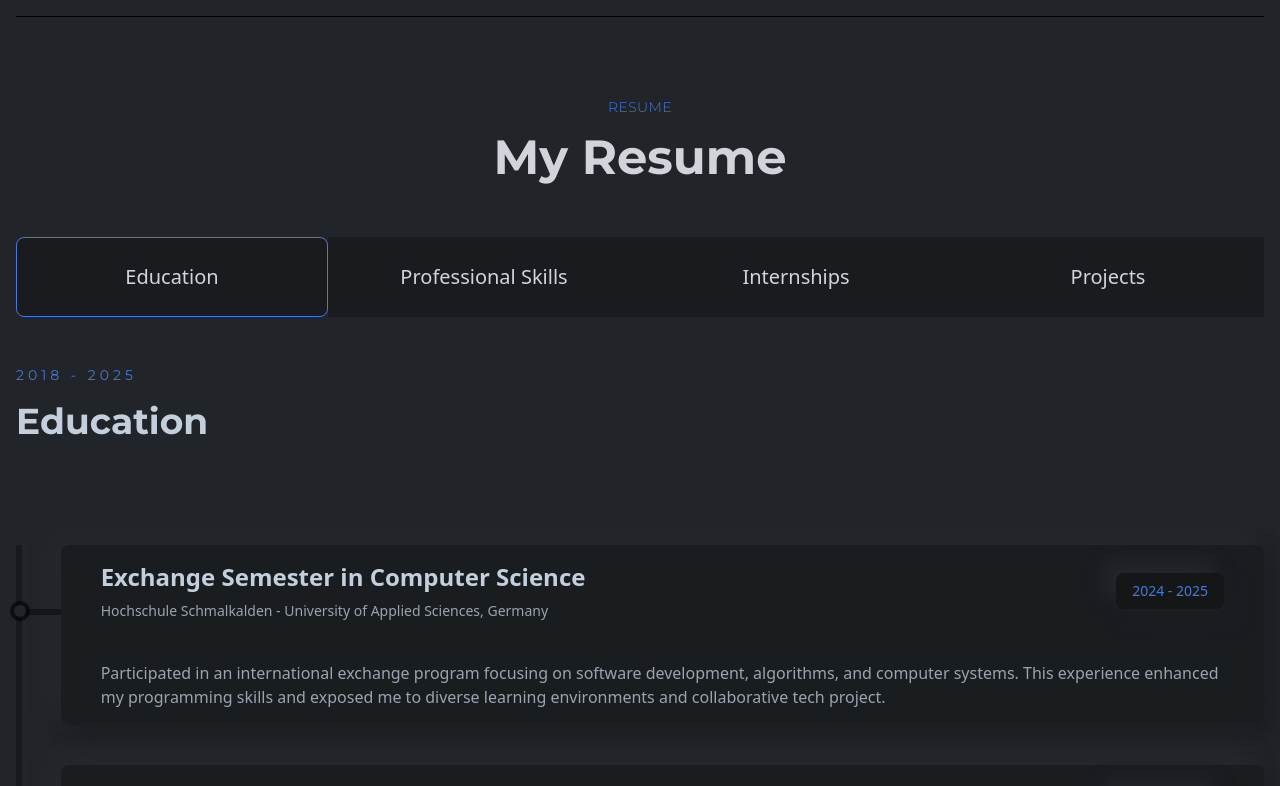
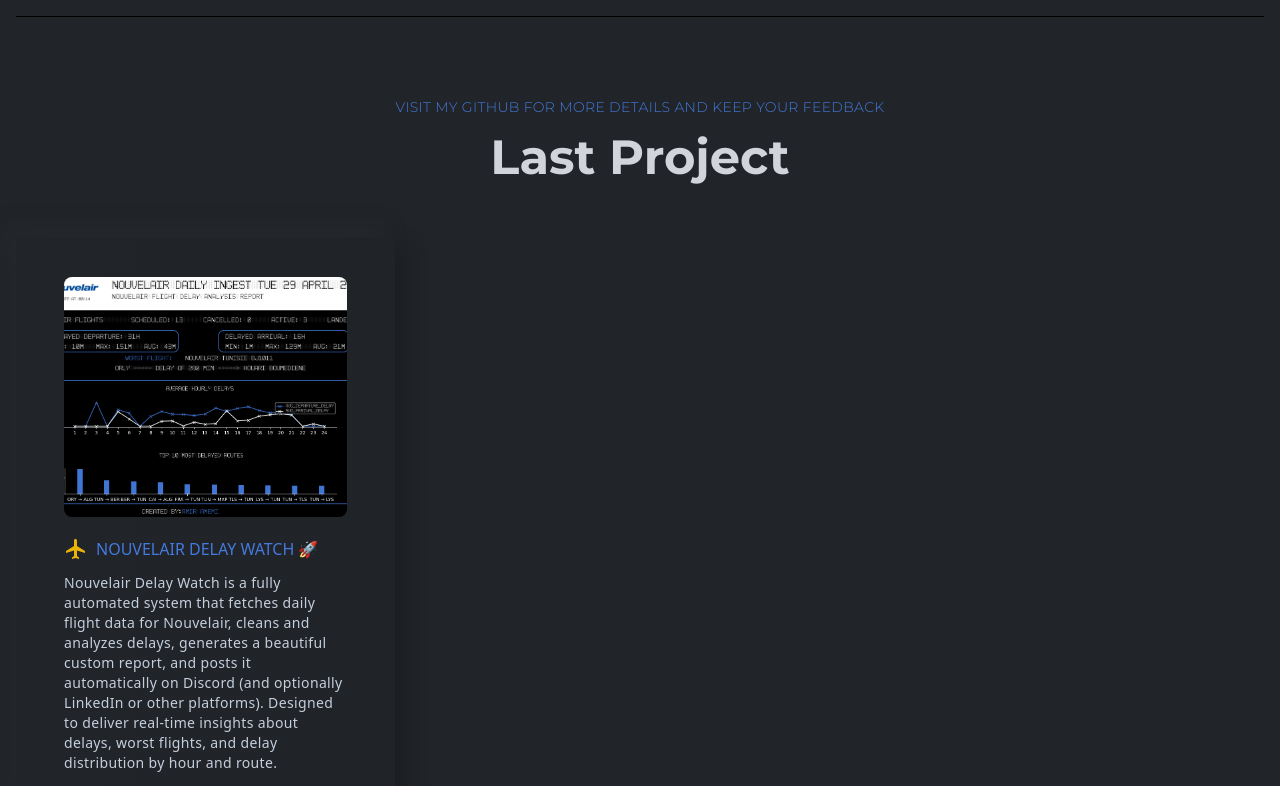
Before and after one commit to AmirAmemi/Portfolio, a React (Create React App) app: page / in a window 1280 px wide. Shown: the part 880-1666 px from the top of the page. Built offline with nearby package versions, Linux system fonts and the light colour scheme.

Commit message:
add new project

```diff
--- a/src/App.js
+++ b/src/App.js
@@ -5,7 +5,7 @@
 import Footer from "./components/footer/Footer";
 import FooterBottom from "./components/footer/FooterBottom";
 import Navbar from "./components/navbar/Navbar";
-// import Projects from "./components/projects/Projects";
+import Projects from "./components/projects/Projects";
 import Resume from "./components/resume/Resume";
 import Testimonial from "./components/tesimonial/Testimonial";
 
@@ -16,7 +16,7 @@
       <div className="max-w-screen-xl mx-auto">
         <Banner />
         {/* <Features /> */}
-        {/* <Projects /> */}
+        <Projects />
         <Resume />
         <Testimonial />
         <Contact />
--- a/src/assets/index.js
+++ b/src/assets/index.js
@@ -52,8 +52,11 @@
 import PyttLogo from "./images/py3tts.png";
 import PostgreSQL from "./images/Postgresql.png";
 import ETL from "./images/ETL.png";
+import projectOne from "./images/ProjectOne.png"
+
 
 export {
+  projectOne,
   DEDATACAMP1,
   DSPYTHON,
   DEPYTHON,
--- a/src/components/projects/Projects.js
+++ b/src/components/projects/Projects.js
@@ -1,90 +1,37 @@
-// import React from 'react';
-// import Title from '../layouts/Title';
-// import ProjectsCard from './ProjectsCard';
-// import {
-//   projectOne,
-//   projectTwo,
-//   projectThree,
-//   projectFour,
-//   projectFive,
-//   projectSix,
-//   projectSeven,
-//   projectEight,
-//   projectNine
-// } from "../../assets/index"; // Make sure the path is correct
+import React from 'react';
+import Title from '../layouts/Title';
+import ProjectsCard from './ProjectsCard';
+import {
+  projectOne
+} from "../../assets/index"; // Make sure the path is correct
 
-// const Projects = () => {
-//   return (
-//     <section
-//       id="projects"
-//       className="w-full py-20 border-b-[1px] border-b-black"
-//     >
-//       <div className="flex justify-center items-center text-center">
-//         <Title
-//           title="VISIT MY PORTFOLIO AND KEEP YOUR FEEDBACK"
-//           des="Awards"
-//         />
-//       </div>
-//       <div className="grid grid-cols-1 md:grid-cols-2 xl:grid-cols-3 gap-6 xl:gap-14">
+const Projects = () => {
+  return (
+    <section
+      id="projects"
+      className="w-full py-20 border-b-[1px] border-b-black"
+    >
+      <div className="flex justify-center items-center text-center">
+        <Title
+          title="VISIT MY GITHUB FOR MORE DETAILS AND KEEP YOUR FEEDBACK"
+          des="Last Project"
+        />
+      </div>
+      <div className="grid grid-cols-1 md:grid-cols-2 xl:grid-cols-3 gap-6 xl:gap-14">
 
-//       <ProjectsCard
-//   title="1st Place - Promise Hackathon"
-//   des="Achieved first place in the Promise Hackathon, an event implemented by the American Embassy focusing on innovative problem-solving."
-//   src={projectTwo}
-//   place="1st"
-// />
-// <ProjectsCard
-//   title="1st Place - Best Entrepreneurial Project Idea"
-//   des="Awarded the first place for the best entrepreneurial project idea in my institute, demonstrating innovation and business acumen."
-//   src={projectOne}
-//   place="1st"
-// />
-// <ProjectsCard
-//   title="1st Place - Metaverse Hackathon"
-//   des="Secured first place in the Metaverse Hackathon organized by Hackathon Tunisia, showcasing excellence in virtual world development."
-//   src={projectThree}
-//   place="1st"
-// />
-// <ProjectsCard
-//   title="1st Place - DIP Hackathon"
-//   des="Won first place in the DIP Hackathon organized by Leaders International, recognizing outstanding project development and execution."
-//   src={projectFour}
-//   place="1st"
-// />
-// <ProjectsCard
-//   title="2nd Place - Hack4Justice"
-//   des="Runner-up in the Hack4Justice competition by HiiL Innovation Hub MENA, focusing on justice innovation solutions."
-//   src={projectFive}
-//   place="1st"
-// />
-// <ProjectsCard
-//   title="2nd Place - SN MENA Hackathon"
-//   des="Achieved second place in the SN MENA Hackathon organized by GIZ Tunisia and HackUp, demonstrating technical and collaborative skills."
-//   src={projectSix}
-//   place="1st"
-// />
-// <ProjectsCard
-//   title="Finalist - Ichmilni Race"
-//   des="Finalist in the Ichmilni Race by Tunisie Telecom and Enactus Tunisia, highlighting leadership and team collaboration skills."
-//   src={projectSeven}
-//   place="2nd"
-// />
-// <ProjectsCard
-//   title="Finalist - Tunisia IoT & AI Challenge"
-//   des="Finalist in the Tunisia IoT & AI Challenge held at NOVATION CITY, organized in collaboration with ARSII Association and Ecole Polytechnique de Sousse. Demonstrated innovative solutions in IoT and AI technologies."
-//   src={projectNine}
-//   place="2nd"
-// />
-// <ProjectsCard
-//   title="Finalist - Safran Race"
-//   des="Reached the finals in the Safran Race organized by Safran and Enactus Tunisia, focusing on innovative business solutions."
-//   src={projectEight}
-//   place="2nd"
-// />
 
-//       </div>
-//     </section>
-//   );
-// };
+<ProjectsCard
+  title="Nouvelair Delay Watch 🚀"
+  des="Nouvelair Delay Watch is a fully automated system that fetches daily flight data for Nouvelair, cleans and analyzes delays, generates a beautiful custom report, and posts it automatically on Discord (and optionally LinkedIn or other platforms).
+Designed to deliver real-time insights about delays, worst flights, and delay distribution by hour and route."
+  src={projectOne}
+  place="1st"
+/>
 
-// export default Projects;
+
+      </div>
+    </section>
+  );
+};
+
+export default Projects;
--- a/src/components/projects/ProjectsCard.js
+++ b/src/components/projects/ProjectsCard.js
@@ -1,44 +1,45 @@
-// import React from 'react';
-// import { FaTrophy, FaMedal, FaRegSmile } from "react-icons/fa"; // Import icons for trophies and medals
+import React from 'react';
+import { FaTrophy, FaMedal, FaRegSmile } from "react-icons/fa"; // Import icons for trophies and medals
+import { MdFlight } from "react-icons/md";
 
-// const ProjectsCard = ({ title, des, src, place }) => {
-//   // Determine the icon based on the achievement place
-//   const getIcon = () => {
-//     switch (place) {
-//       case '1st':
-//         return <FaTrophy className="text-yellow-500 text-2xl mr-2" />; // Gold trophy for 1st place
-//       case '2nd':
-//         return <FaMedal className="text-gray-500 text-2xl mr-2" />; // Silver medal for 2nd place
-//       case 'Finalist':
-//       default:
-//         return <FaRegSmile className="text-blue-500 text-2xl mr-2" />; // Smile icon for finalists
-//     }
-//   };
+const ProjectsCard = ({ title, des, src, place }) => {
+  // Determine the icon based on the achievement place
+  const getIcon = () => {
+    switch (place) {
+      case '1st':
+        return <MdFlight className="text-yellow-500 text-2xl mr-2" />; // Gold trophy for 1st place
+      case '2nd':
+        return <FaMedal className="text-gray-500 text-2xl mr-2" />; // Silver medal for 2nd place
+      case 'Finalist':
+      default:
+        return <FaRegSmile className="text-blue-500 text-2xl mr-2" />; // Smile icon for finalists
+    }
+  };
 
-//   return (
-//     <div className="w-full p-4 xl:px-12 h-auto xl:py-10 rounded-lg shadow-shadowOne flex flex-col bg-gradient-to-r from-bodyColor to-[#202327] group hover:bg-gradient-to-b hover:from-gray-900 hover:to-gray-900 transition-colors duration-1000">
-//       <div className="w-full h-[80%] overflow-hidden rounded-lg">
-//         <img
-//           className="w-full h-60 object-cover group-hover:scale-110 duration-300 cursor-pointer"
-//           src={src}
-//           alt="src"
-//         />
-//       </div>
-//       <div className="w-full mt-5 flex flex-col gap-6">
-//         <div>
-//           <div className="flex items-center">
-//             {getIcon()} {/* Display the appropriate icon before the title */}
-//             <h3 className="text-base uppercase text-designColor font-normal">
-//               {title}
-//             </h3>
-//           </div>
-//           <p className="text-sm tracking-wide mt-3 hover:text-gray-100 duration-300">
-//             {des}
-//           </p>
-//         </div>
-//       </div>
-//     </div>
-//   );
-// };
+  return (
+    <div className="w-full p-4 xl:px-12 h-auto xl:py-10 rounded-lg shadow-shadowOne flex flex-col bg-gradient-to-r from-bodyColor to-[#202327] group hover:bg-gradient-to-b hover:from-gray-900 hover:to-gray-900 transition-colors duration-1000">
+      <div className="w-full h-[80%] overflow-hidden rounded-lg">
+        <img
+          className="w-full h-60 object-cover group-hover:scale-110 duration-300 cursor-pointer"
+          src={src}
+          alt="src"
+        />
+      </div>
+      <div className="w-full mt-5 flex flex-col gap-6">
+        <div>
+          <div className="flex items-center">
+            {getIcon()} {/* Display the appropriate icon before the title */}
+            <h3 className="text-base uppercase text-designColor font-normal">
+              {title}
+            </h3>
+          </div>
+          <p className="text-sm tracking-wide mt-3 hover:text-gray-100 duration-300">
+            {des}
+          </p>
+        </div>
+      </div>
+    </div>
+  );
+};
 
-// export default ProjectsCard;
+export default ProjectsCard;
```
Also changed, not shown: src/assets/images/ProjectOne.png (added).
